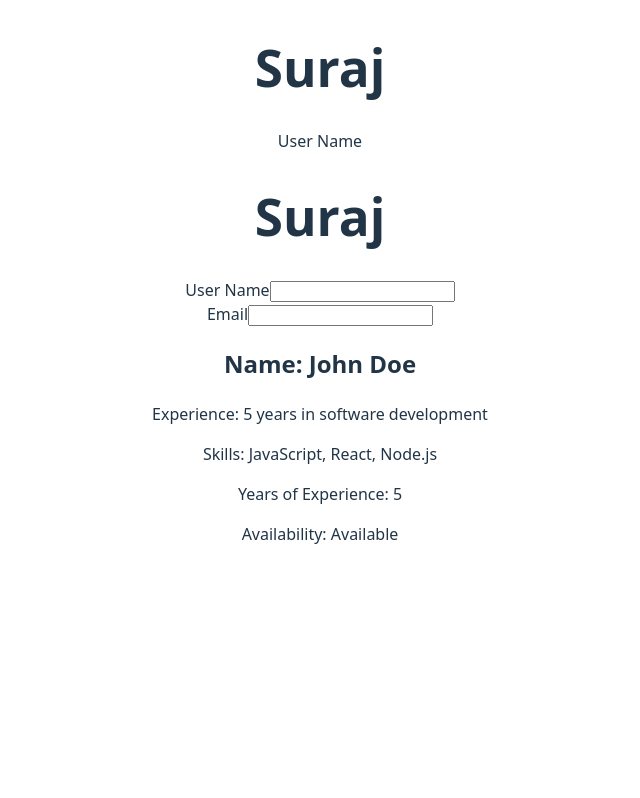
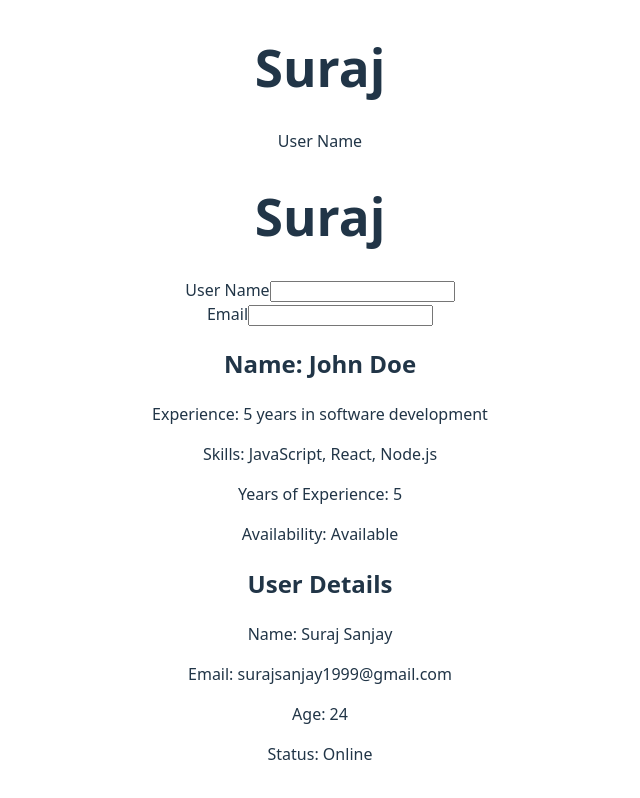
Before and after one commit to surajS0106/react-learning, a React (Vite) app: page / in a window 1280 px wide. Shown: the part 1281-2079 px from the top of the page, without its empty margins (320-960 px from the left). Before the commit the page ends 1875 px from the top, so only its background shows below. Built offline with nearby package versions, Linux system fonts and the light colour scheme.

Commit message:
feat: add isOnline prop to UserDetails component and update App to display user status

```diff
--- a/src/App.tsx
+++ b/src/App.tsx
@@ -8,6 +8,7 @@ import { CandidateProfile } from "./CandidateProfile.tsx";
 import { Product } from "./Product.tsx";
 import { Greeting } from "./Greetings.tsx";
 import { CardWrapper } from "./CardWrapper.tsx";
+import { UserDetails } from "./UserDetails.tsx";
 function App() {
   return (
     <>
@@ -30,6 +31,7 @@ function App() {
       <UserProfileWithoutJSX />
       <StyledForm />
       <CandidateProfile />
+      <UserDetails name="Suraj Sanjay" email="surajsanjay1999@gmail.com" age={24} isOnline={true} />
     </>
   );
 }
--- a/src/UserDetails.tsx
+++ b/src/UserDetails.tsx
@@ -1,12 +1,24 @@
 import type { UserProps } from "./types/UserProps";
 
-export const UserDetails = ({name, email, age}: UserProps) => {
+export const UserDetails = ({name, email, age, isOnline}: UserProps) => {
+  if (isOnline) {
+    return (
+      <div>
+        <h2>User Details</h2>
+        <p>Name: {name}</p>
+        <p>Email: {email}</p>
+        <p>Age: {age}</p>
+        <p>Status: Online</p>
+      </div>
+    );
+  }
   return (
     <div>
       <h2>User Details</h2>
       <p>Name: {name}</p>
       <p>Email: {email}</p>
       <p>Age: {age}</p>
+      <p>Status: Offline</p>
     </div>
   );
 }
--- a/src/types/UserProps.tsx
+++ b/src/types/UserProps.tsx
@@ -3,4 +3,5 @@ export interface UserProps {
   name: string
   email: string
   age: number
+  isOnline: boolean
 }
```
